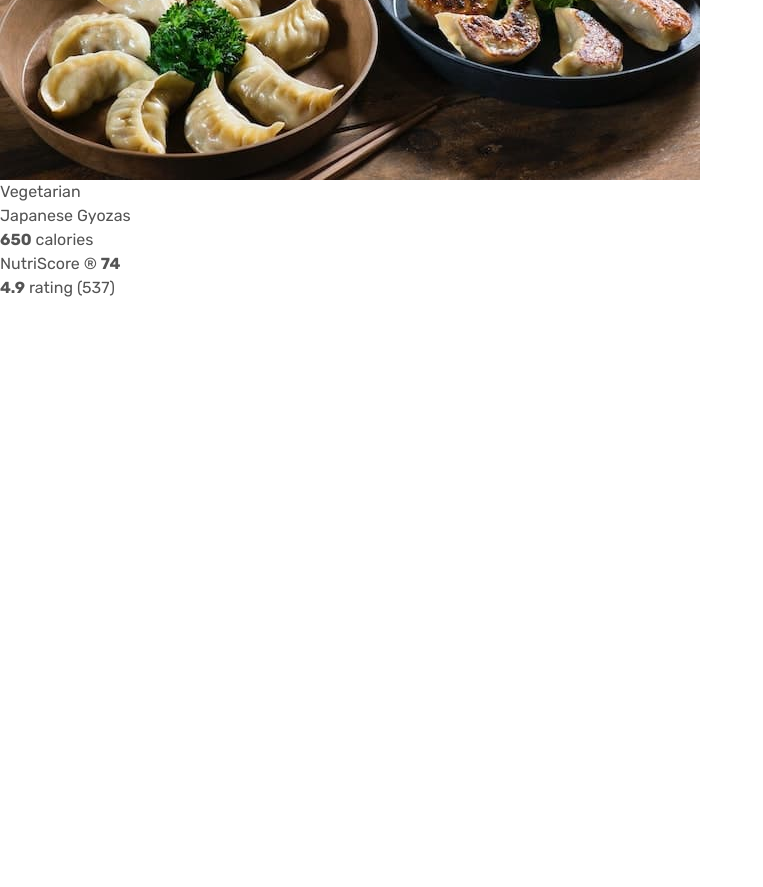
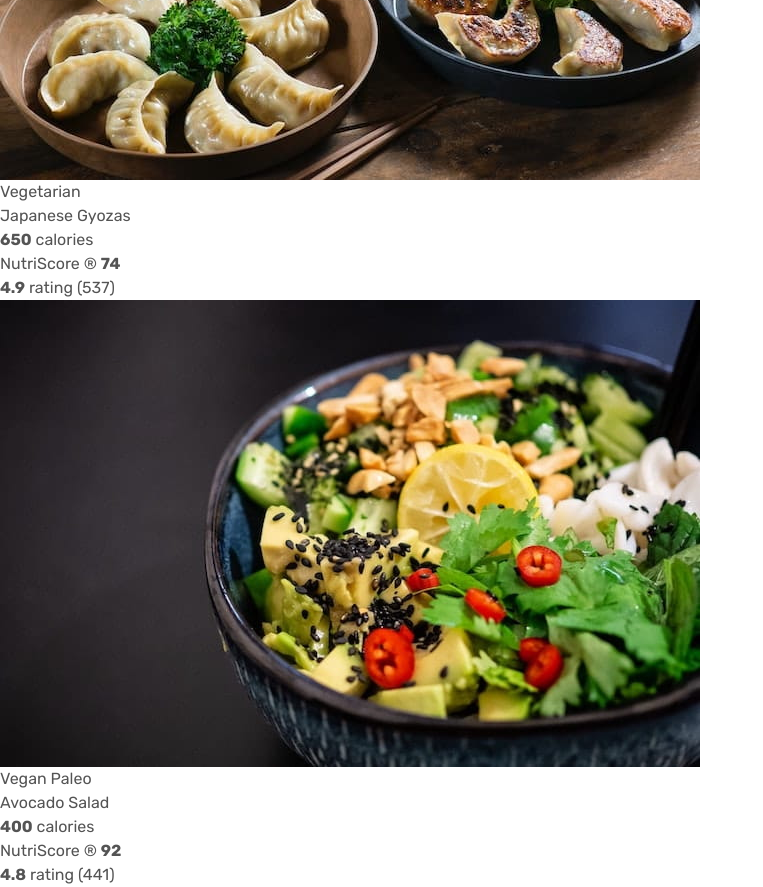
Before and after one commit to V-Carames/Omnifood, a website built with Vite: page index.html in a window 1280 px wide. Shown: the part 5237-6124 px from the top of the page, without its empty margins (0-763 px from the left). Before the commit the page ends 5537 px from the top, so only its background shows below. Built offline with nearby package versions, Linux system fonts and the light colour scheme.

Commit message:
Meals Section: Meal Card Two Added
Created a meal card for the "Meals" section, featuring an image, meal tags (Vegan, Paleo), name, nutritional information (calories, NutriScore, rating), and an icon layout for each item.

```diff
--- a/index.html
+++ b/index.html
@@ -273,6 +273,35 @@
               </ul>
             </div>
           </div>
+
+          <div class="meals-section__meals-card">
+            <img
+              class="meals-section__meal-image"
+              src="src/images/meals/meal-2.jpg"
+              alt="Avocado Salad"
+            />
+            <div class="meals-section__meal-details">
+              <div class="meals-section__meal-tags">
+                <span class="meals-section__meal-tag">Vegan</span>
+                <span class="meals-section__meal-tag">Paleo</span>
+              </div>
+              <p class="meals-section__meal-name">Avocado Salad</p>
+              <ul class="meals-section__meal-info">
+                <li class="meals-section__meal-info-item">
+                  <ion-icon class="meals-section__icon" name=""></ion-icon>
+                  <span><strong>400</strong> calories</span>
+                </li>
+                <li class="meals-section__meal-info-item">
+                  <ion-icon class="meals-section__icon" name=""></ion-icon>
+                  <span>NutriScore &reg; <strong>92</strong></span>
+                </li>
+                <li class="meals-section__meal-info-item">
+                  <ion-icon class="meals-section__icon" name=""></ion-icon>
+                  <span><strong>4.8</strong> rating (441)</span>
+                </li>
+              </ul>
+            </div>
+          </div>
         </div>
       </section>
     </main>
```
